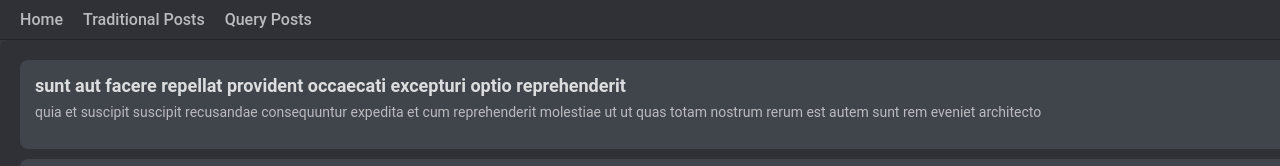
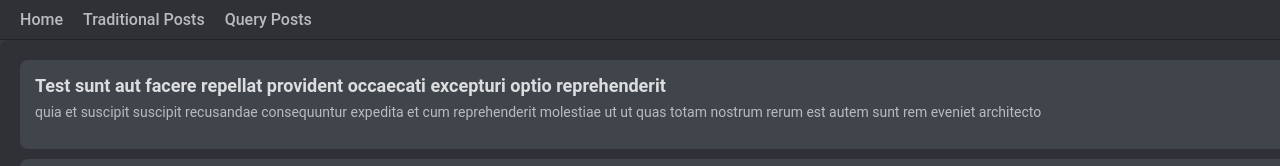
Before and after one commit to 9912353870/tanstack-query, a React (Create React App) app: page /postsrq in a window 1280 px wide. Shown: the top 166 px of the page. Built offline with nearby package versions, Linux system fonts and the light colour scheme; data requests are answered from the project's data file.

Commit message:
Added staleTime to refetch

```diff
--- a/db.json
+++ b/db.json
@@ -3,7 +3,7 @@
         {
             "userId": 1,
             "id": 1,
-            "title": "sunt aut facere repellat provident occaecati excepturi optio reprehenderit",
+            "title": "Test sunt aut facere repellat provident occaecati excepturi optio reprehenderit",
             "body": "quia et suscipit\nsuscipit recusandae consequuntur expedita et cum\nreprehenderit molestiae ut ut quas totam\nnostrum rerum est autem sunt rem eveniet architecto"
         },
         {
--- a/src/components/PostRQ.jsx
+++ b/src/components/PostRQ.jsx
@@ -8,6 +8,7 @@ const PostRQ = () => {
     queryFn: () => {
       return axios.get("http://localhost:4000/posts");
     },
+    staleTime: 30000
   });
 
   if (isError) return <div>{error.message}</div>;
```
